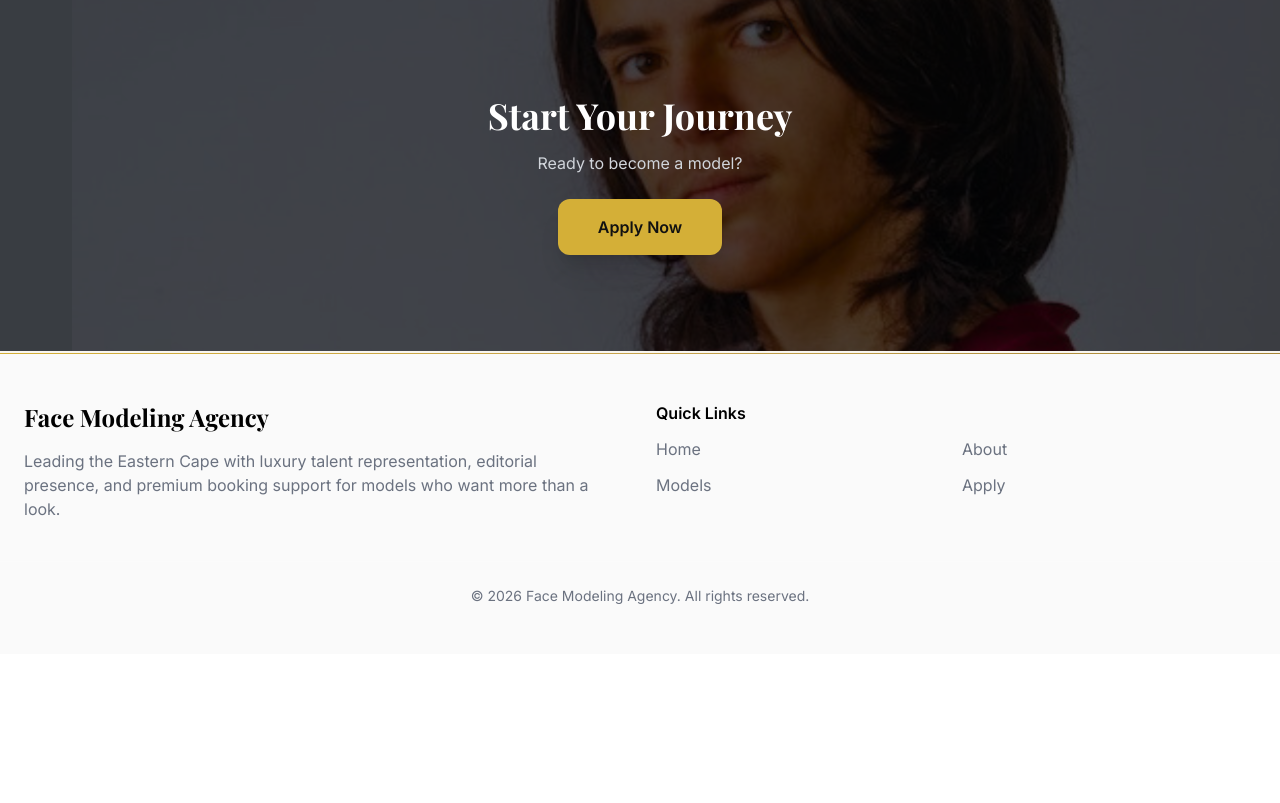
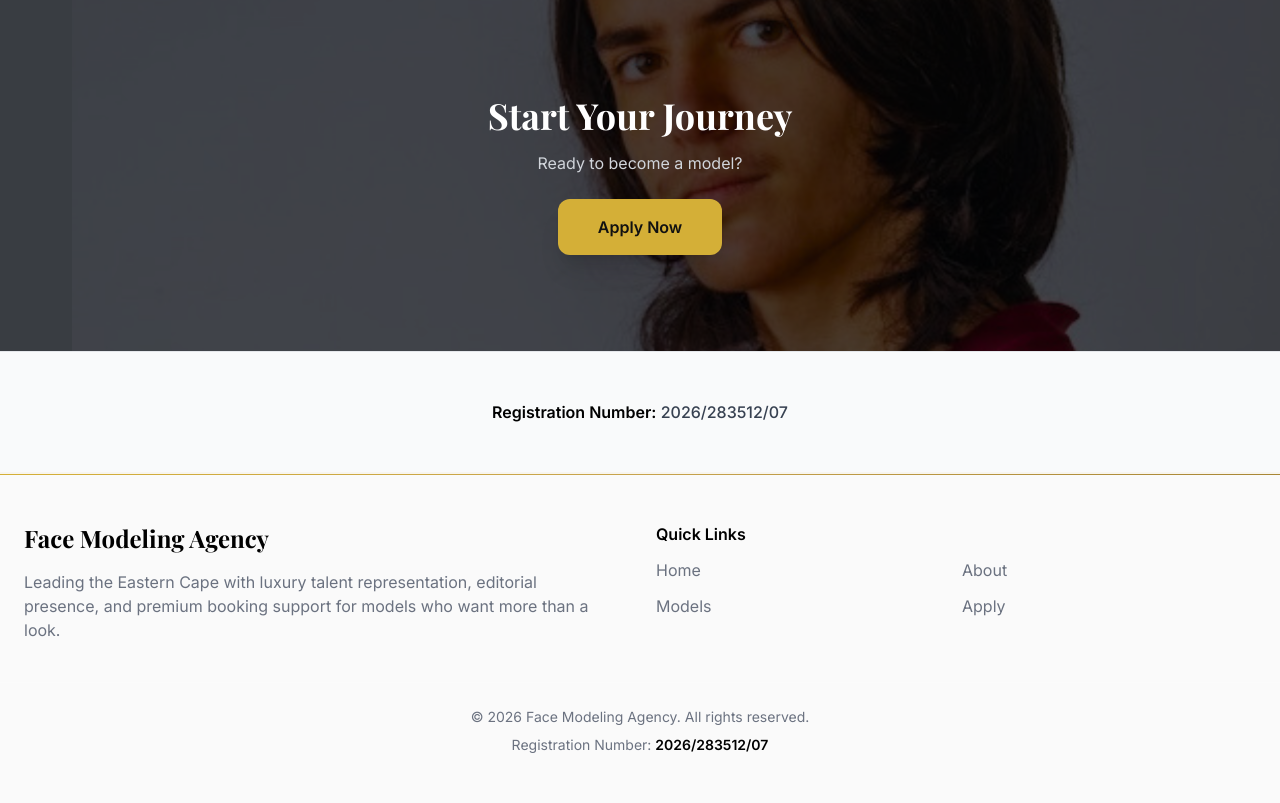
Before and after one commit to codex10800-pixel/model-agency, a Django app: template templates/core/about.html in a window 1280 px wide. Shown: the part 2491-3294 px from the top of the page. Before the commit the page ends 3095 px from the top, so only its background shows below. Run offline with Django 3.2, Linux system fonts and the light colour scheme; the template is opened without the code that fills it, so the values that code supplies are empty; some libraries are stand-ins or nearby versions.

Commit message:
📋 Add registration number 2026/283512/07 to footer and about page

```diff
--- a/templates/core/about.html
+++ b/templates/core/about.html
@@ -234,4 +234,13 @@ document.addEventListener('DOMContentLoaded', function() {
     </div>
 </section>
 
+<!-- COMPANY INFO -->
+<section class="py-12 bg-gray-50 border-t border-gray-200">
+    <div class="max-w-7xl mx-auto px-6 text-center">
+        <p class="text-gray-700 font-medium">
+            <span class="font-semibold text-black">Registration Number:</span> 2026/283512/07
+        </p>
+    </div>
+</section>
+
 {% endblock %}
--- a/templates/core/base.html
+++ b/templates/core/base.html
@@ -465,7 +465,10 @@
                 </div>
             </div>
         </div>
-        <div class="mt-8 sm:mt-10 border-t border-white/10 pt-4 sm:pt-6 text-xs sm:text-sm footer-text text-center">© {{ current_year|default:'2026' }} Face Modeling Agency. All rights reserved.</div>
+        <div class="mt-8 sm:mt-10 border-t border-white/10 pt-4 sm:pt-6 text-xs sm:text-sm footer-text text-center">
+            <p>© {{ current_year|default:'2026' }} Face Modeling Agency. All rights reserved.</p>
+            <p class="mt-2">Registration Number: <span class="font-semibold text-black">2026/283512/07</span></p>
+        </div>
     </footer>
 
     <script>
```
